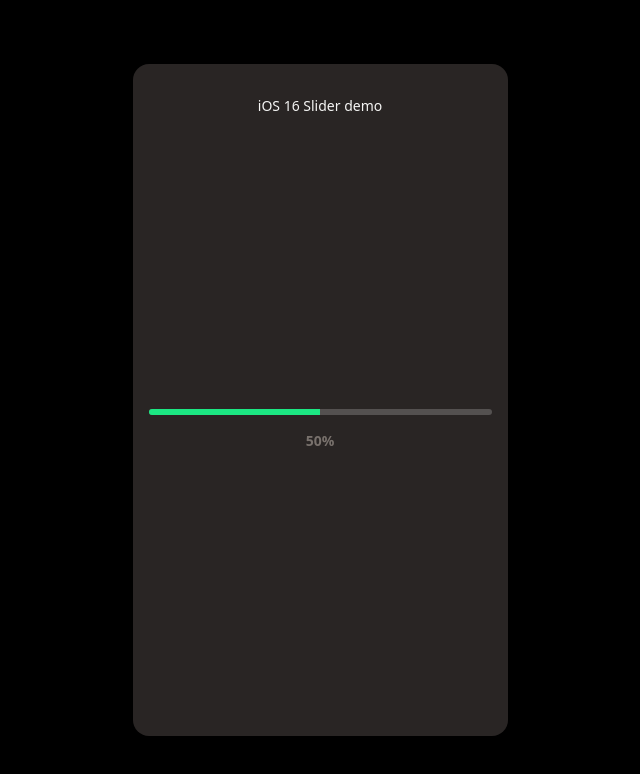
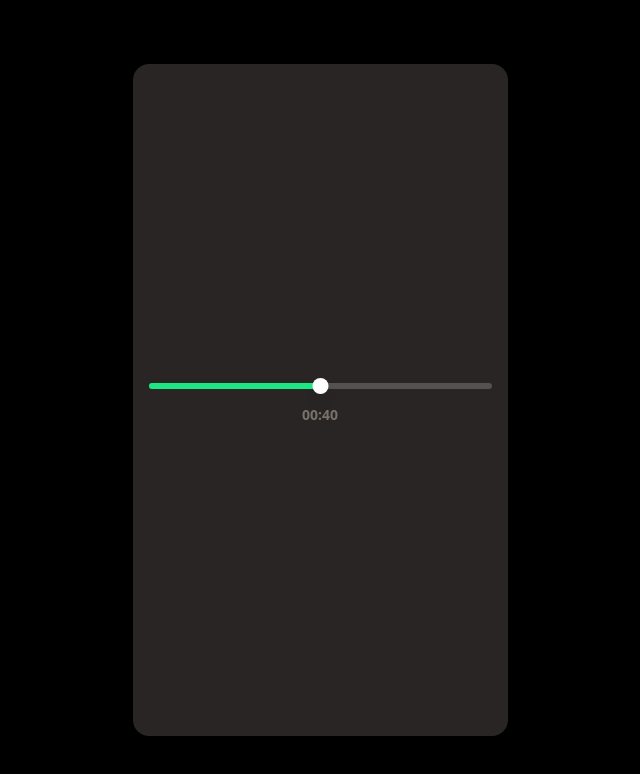
Before and after one commit to andrewpomeroy/slider-example, a Next.js app: page / in a window 1280 px wide. Shown: the top 774 px of the page, without its empty margins (320-960 px from the left). Built offline with nearby package versions, Linux system fonts and the light colour scheme.

Commit message:
Add tooltip transforms, hover line

```diff
--- a/pages/index.tsx
+++ b/pages/index.tsx
@@ -17,9 +17,6 @@
       <TooltipProvider>
         <div className="flex items-center justify-center h-full max-h-[800px] py-16">
           <div className="w-[375px] h-full bg-gray-800 rounded-2xl flex flex-col justify-center px-4">
-            <p className="text-center text-sm font-medium mt-8">
-              iOS 16 Slider demo
-            </p>
             <div className="flex flex-1 flex-col items-center justify-center">
               <Slider />
             </div>
--- a/src/components/Slider.tsx
+++ b/src/components/Slider.tsx
@@ -1,7 +1,20 @@
 import { motion, useMotionValue, useTransform } from 'framer-motion';
-import React, { useEffect, useState } from 'react';
+import React, { useCallback, useEffect, useState } from 'react';
 import useMeasure from 'react-use-measure';
 import { TooltipContent, TooltipTrigger, TooltipProvider, Tooltip } from './ui/tooltip';
+
+const TOTAL_TIME = 80000
+
+const msToTime = (ms: number) => {
+  if (!ms) return "00:00";
+  if (ms === Infinity) {
+  }
+  return new Date(ms).toISOString().slice(14, -5);
+}
+
+const progressRatioToTime = (progressRatio: number) => {
+  return msToTime(progressRatio * TOTAL_TIME);
+}
 
 const Slider = ({ }) => {
   const initialHeight = 6;
@@ -15,10 +28,9 @@
   const width = useTransform(progress, (v) => `${v * 100}%`);
   const roundedProgress = useTransform(
     progress,
-    (v) => `${roundTo(v * 100, 0)}%`
+    (v) => progressRatioToTime(v)
   );
-  const [progressState, setProgressState] = useState(roundedProgress.get());
-  const [tooltipValue, setTooltipValue] = useState(roundedProgress.get());
+  const [tooltipContent, setTooltipContent] = useState(roundedProgress.get());
   const state = pressed ? "pressed" : hovered ? "hovered" : "idle";
   const knobTransformX = useTransform(
     progress,
@@ -32,27 +44,38 @@
   );
 
   useEffect(() => {
-    roundedProgress.onChange((v) => setProgressState(v));
-  }, [roundedProgress]);
-  useEffect(() => {
     mouseX.onChange((v) => {
-      // set tooltip %
-      setTooltipValue(String(roundTo(v / bounds.width, 2)));
+      const progressRatio = clamp(
+        v / bounds.width,
+        0,
+        1
+      );
+      setTooltipContent(String(progressRatioToTime(progressRatio)));
     });
   })
 
+  const getTimelineCursorOffsetX = useCallback((event: React.MouseEvent<HTMLElement>) => {
+    const { clientX } = event.nativeEvent;
+    const { left } = bounds;
+    return clientX - left;
+  }, [bounds]);
+
   const handleMouseMove = (event: React.MouseEvent<HTMLDivElement>) => {
-    console.log("%c💣️ event.nativeEvent.offsetX", "background: aliceblue; color: dodgerblue; font-weight: bold", event.nativeEvent.offsetX);
-    mouseX.set(event.nativeEvent.offsetX);
+    const offsetX = getTimelineCursorOffsetX(event);
+    mouseX.set(offsetX);
     if (pressed) {
-      let newPercent = clamp(
-        event.nativeEvent.offsetX / bounds.width,
-        0,
-        1
-      );
-      progress.set(newPercent);
+      setNewProgress(event);
     }
   };
+
+  const setNewProgress = (event: React.MouseEvent<HTMLDivElement>) => {
+    let newPercent = clamp(
+      getTimelineCursorOffsetX(event) / bounds.width,
+      0,
+      1
+    );
+    progress.set(newPercent);
+  }
 
   return (
     (<div className="flex flex-col items-center justify-center w-full">
@@ -60,7 +83,11 @@
       <div className="relative flex items-center justify-center w-full">
         <motion.div
           animate={state}
-          onMouseDown={() => setPressed(true)}
+          onMouseDown={(event) => {
+            setPressed(true);
+            setNewProgress(event);
+          }}
+          // TODO: onMouseUp doesn't fire when you release the mouse outside the slider
           onMouseUp={() => setPressed(false)}
           onMouseMove={handleMouseMove}
           onPointerEnter={() => setHovered(true)}
@@ -86,34 +113,47 @@
             />
 
           </motion.div>
+          {/* Pointer-tooltip surrogate */}
+          <Tooltip open={hovered}>
+            <TooltipTrigger asChild>
+              <motion.div className="absolute left-0 top-0 h-full pointer-events-none" style={{
+                x: tooltipX
+              }} aria-hidden={true}>
+                <motion.div className="absolute left-[-.5px] top-0 w-[1px] h-full bg-blue-300"
+                  variants={{
+                    idle: { opacity: 0 },
+                    hovered: { opacity: 1 },
+                    pressed: { opacity: 0 },
+                  }}
+                />
+              </motion.div>
+            </TooltipTrigger>
+            <TooltipContent asChild className="pointer-events-none">
+              <motion.div>
+                {tooltipContent}
+              </motion.div>
+            </TooltipContent>
+          </Tooltip>
           {/* Knob */}
           <motion.div
             initial={false}
             style={{
               x: `calc(${knobTransformX.get()}px - 50%)`,
             }}
-            className={`absolute left-0 top-50% origin-center pointer-events-none`}
+            className={`absolute left-0 top-50% origin-center ${pressed ? "cursor-grabbing" : "cursor-grab"}`}
           >
-            <div
-              className={`w-4 h-4  bg-white rounded-full shadow-lg origin-center ${hovered || pressed ? "scale-[1]" : "scale-[0]"} transition-all`}
+            <motion.div
+              className={`w-4 h-4  bg-white rounded-full shadow-lg origin-center transition-all
+              `}
+              // ${hovered || pressed ? "scale-[1]" : "scale-[0]"}
+              // variants={{
+              //   idle: { scale: 0 },
+              //   hovered: { scale: 1 },
+              //   pressed: { scale: 1 },
+              // }}
             />
           </motion.div>
         </motion.div>
-        {/* Pointer-tooltip surrogate */}
-        <Tooltip open={hovered}>
-          <TooltipTrigger asChild>
-            <motion.div className="absolute left-0 top-0 pointer-events-none" style={{
-              x: tooltipX
-            }} aria-hidden={true}>
-              <span className="opacity-0">
-                Tooltip surrogate
-              </span>
-            </motion.div>
-          </TooltipTrigger>
-          <TooltipContent className="pointer-events-none">
-            {tooltipValue}
-          </TooltipContent>
-        </Tooltip>
       </div>
       {/* Label */}
       <motion.div
@@ -124,7 +164,7 @@
         }}
         className={`select-none mt-2 text-center text-sm font-semibold tabular-nums`}
       >
-        {progressState}
+        {roundedProgress.get()}
       </motion.div>
     </div>)
   );
```
